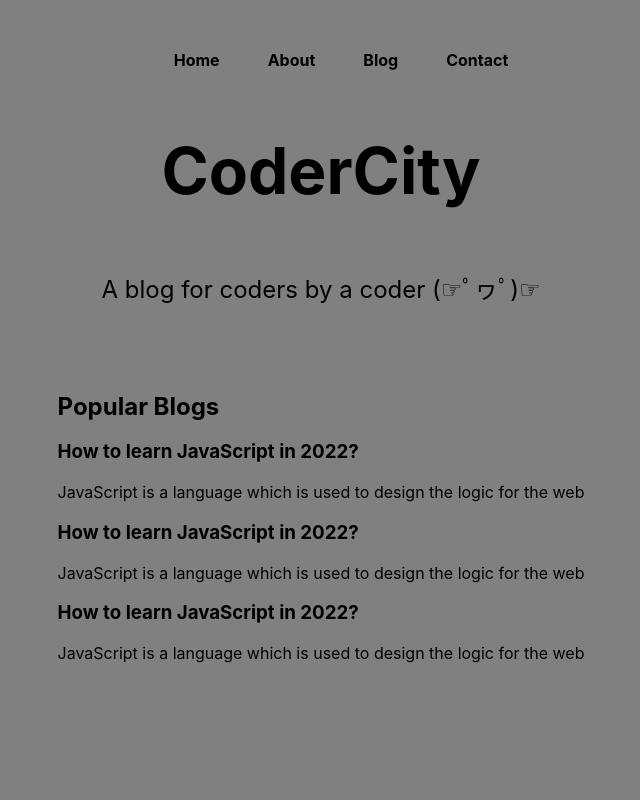
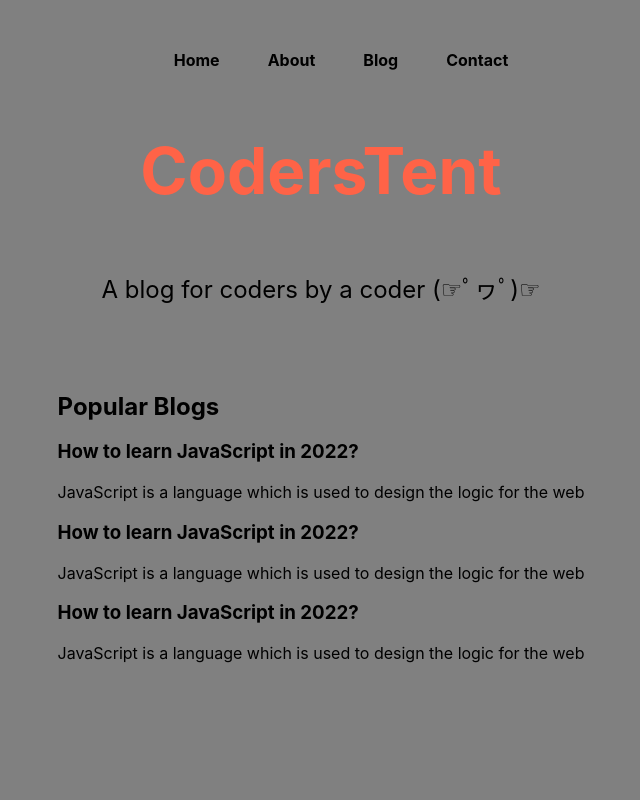
Before and after one commit to ahmedisshere/codercity, a Next.js app: page / in a window 1280 px wide. Shown: the top 800 px of the page, without its empty margins (319-959 px from the left). Built offline with nearby package versions, Linux system fonts and the light colour scheme.

Commit message:
jsx fixes

```diff
--- a/pages/_app.js
+++ b/pages/_app.js
@@ -2,8 +2,9 @@ import '../styles/globals.css'
 import '../styles/style.css'
 
 function MyApp({ Component, pageProps }) {
-  console.log("this is _app.js");
+
   return <Component {...pageProps} />
+
 }
 
 export default MyApp
--- a/pages/index.js
+++ b/pages/index.js
@@ -7,8 +7,19 @@ import styles from '../styles/Home.module.css'
 export default function Home() {
   return (
     <div className={styles.container}>
+      <style jsx>
+
+        {`
+        .mySpan{
+          color: tomato;
+        }
+        `}
+
+      </style>
+
+
       <Head>
-        <title>CoderCity</title>
+        <title>CodersTent</title>
         <meta name="description" content="Generated by create next app" />
         <link rel="icon" href="/favicon.ico" />
       </Head>
@@ -46,7 +57,7 @@ export default function Home() {
 
       <main className={styles.main}>
         <h1 className={styles.title}>
-          CoderCity
+          <span className='mySpan'>CodersTent</span>
         </h1>
 
         <p className={styles.description}>
```
